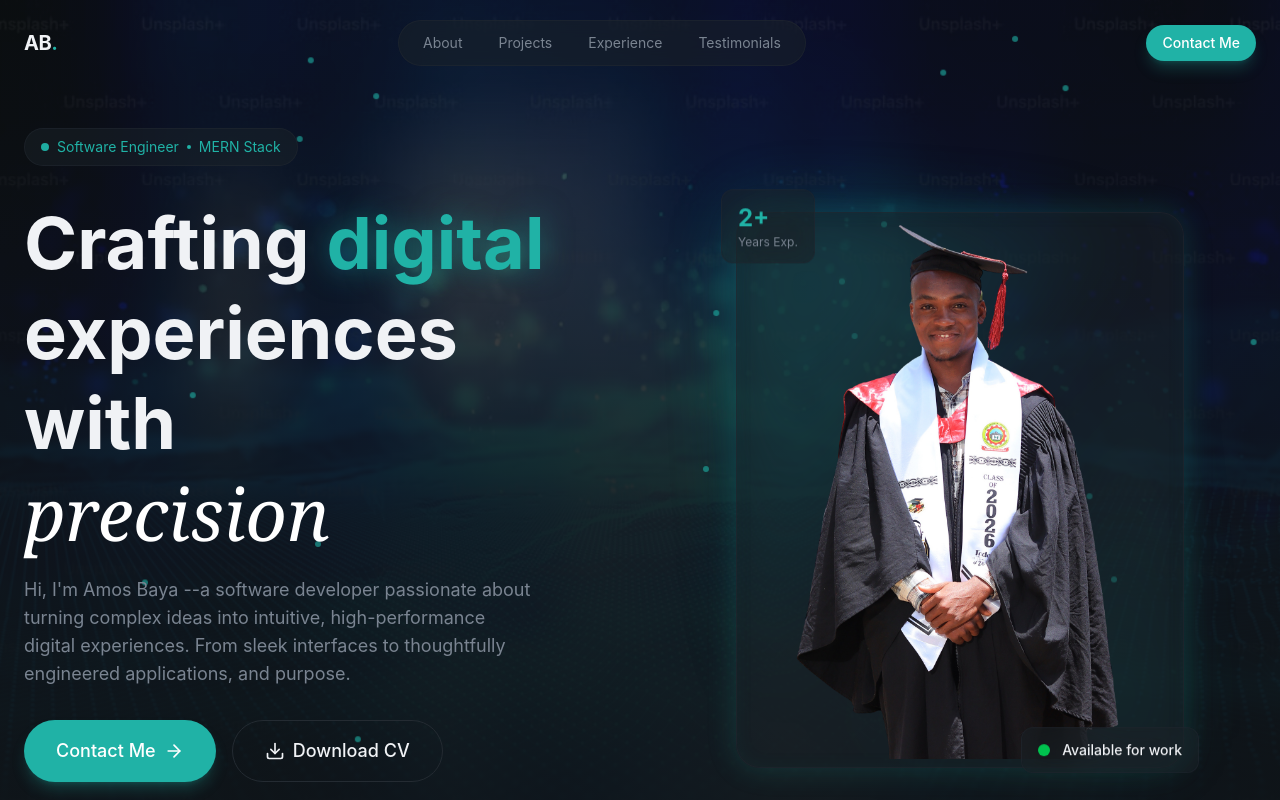
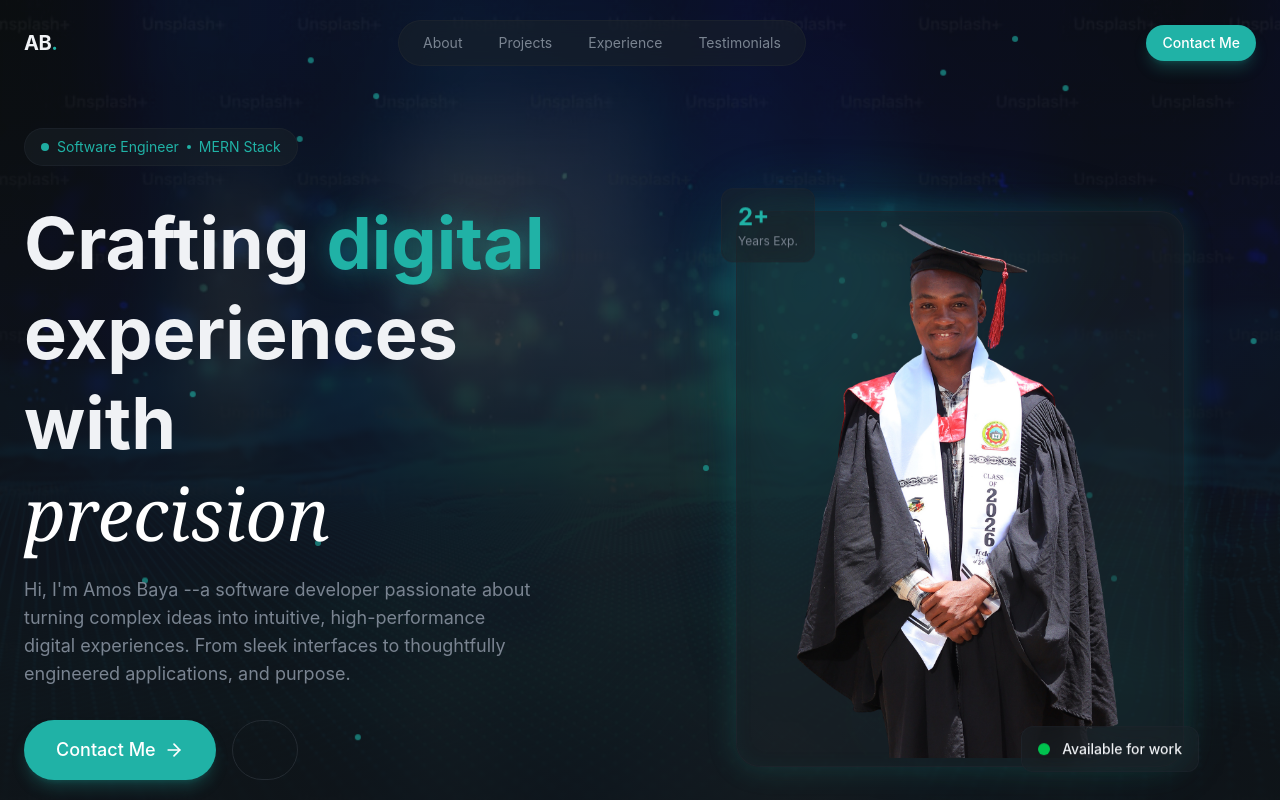
Before and after one commit to AmosBaya/Personal_Portfolio, a React (Vite) app: page / in a window 1280 px wide. Shown: the top 800 px of the page. Built offline with nearby package versions, Linux system fonts and the light colour scheme.

Commit message:
feat: modified the button to receive the children as a prop

```diff
--- a/src/components/AnimatedBorderButton.jsx
+++ b/src/components/AnimatedBorderButton.jsx
@@ -1,6 +1,6 @@
 import { Download } from "lucide-react"
 
-export const AnimatedBorderButton = ()=>{
+export const AnimatedBorderButton = ({ children })=>{
     return (
         <button
             className="relative bg-transparent border border-border
@@ -30,8 +30,7 @@ export const AnimatedBorderButton = ()=>{
                 />
             </svg>
                 <span className="relative z-10 flex items-center justify-center gap-2">
-                    <Download className="w-5 h-5"/>
-                    Download CV
+                    { children }
                 </span>
         </button>
     )
```
